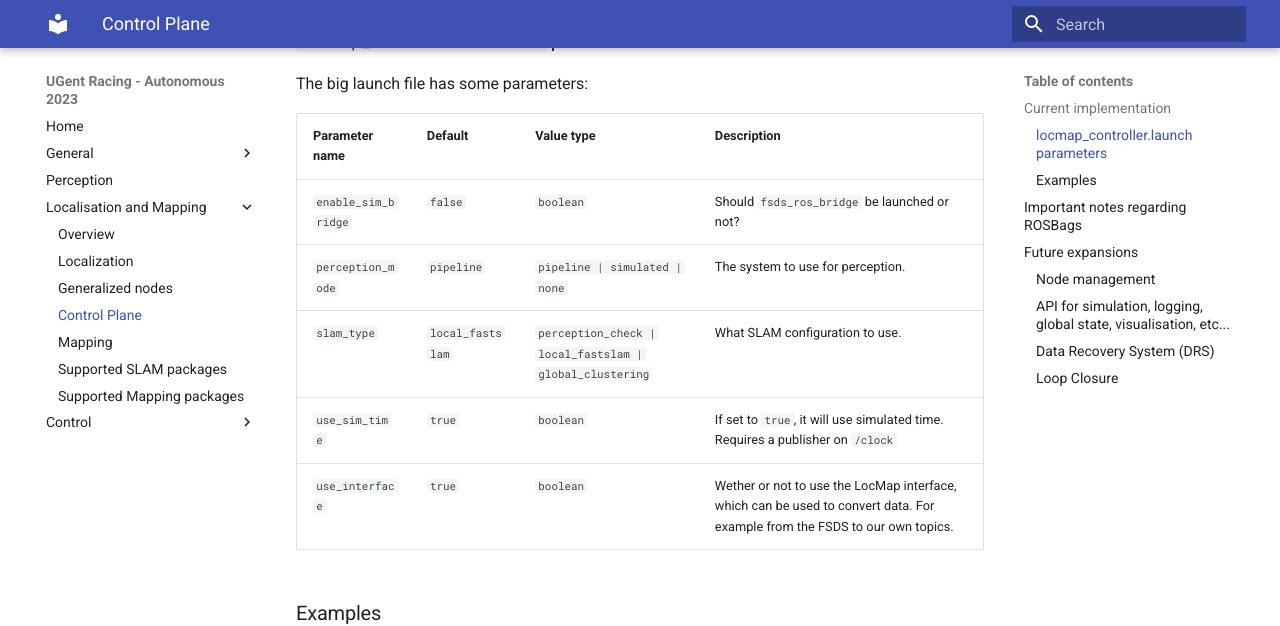
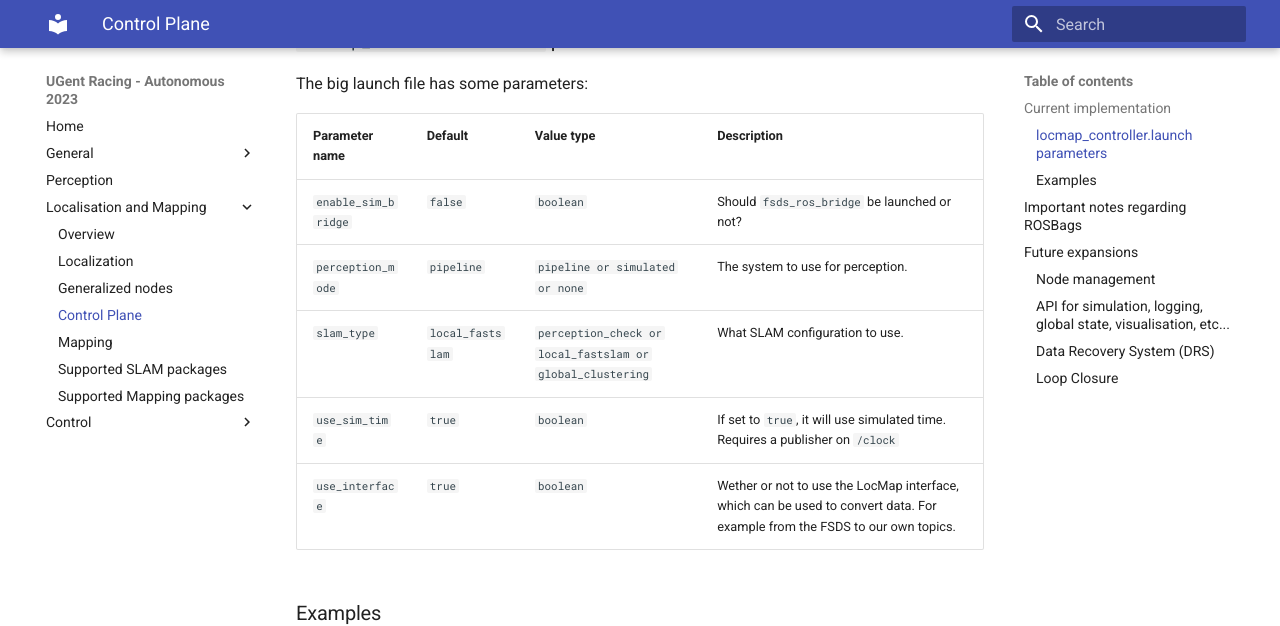
Before and after one commit to michiel-bogaert0/autonomous2023, an MkDocs documentation site: the page built from docs/localisation_mapping/control_plane.md, in a window 1280 px wide and 900 px high, scrolled down 699 px. Shown: the top 626 px of the window. Built offline with MkDocs 1.6.1 and Material for MkDocs 9.7.7, drawn with Linux system fonts in a browser that asks for light colours.

Commit message:
#4 Fixed small doc bug

```diff
--- a/docs/localisation_mapping/control_plane.md
+++ b/docs/localisation_mapping/control_plane.md
@@ -18,8 +18,8 @@ The big launch file has some parameters:
 | Parameter name | Default | Value type | Description |
 |---|---|---|---|
 | `enable_sim_bridge` | `false` | `boolean` | Should `fsds_ros_bridge` be launched or not?
-| `perception_mode` | `pipeline` | `pipeline | simulated | none` |  The system to use for perception.
-| `slam_type` | `local_fastslam` | `perception_check | local_fastslam | global_clustering` | What SLAM configuration to use.
+| `perception_mode` | `pipeline` | `pipeline or simulated or none` |  The system to use for perception.
+| `slam_type` | `local_fastslam` | `perception_check or local_fastslam or global_clustering` | What SLAM configuration to use.
 | `use_sim_time` | `true` | `boolean` | If set to `true`, it will use simulated time. Requires a publisher on `/clock`
 | `use_interface` | `true` | `boolean` | Wether or not to use the LocMap interface, which can be used to convert data. For example from the FSDS to our own topics.
 
```
